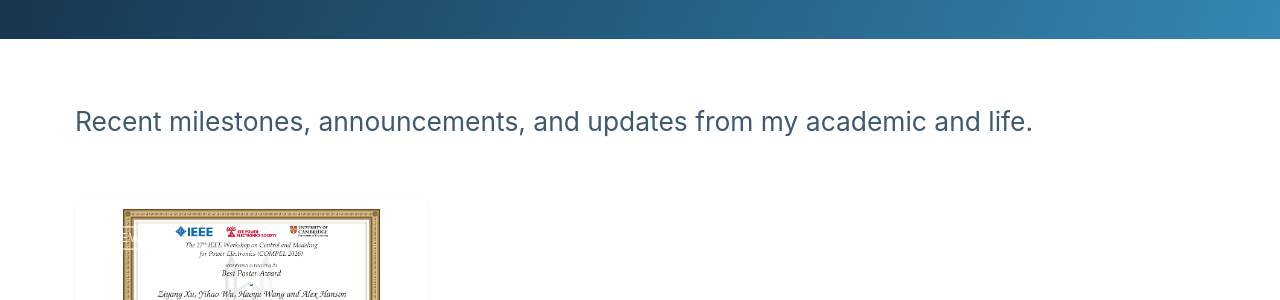
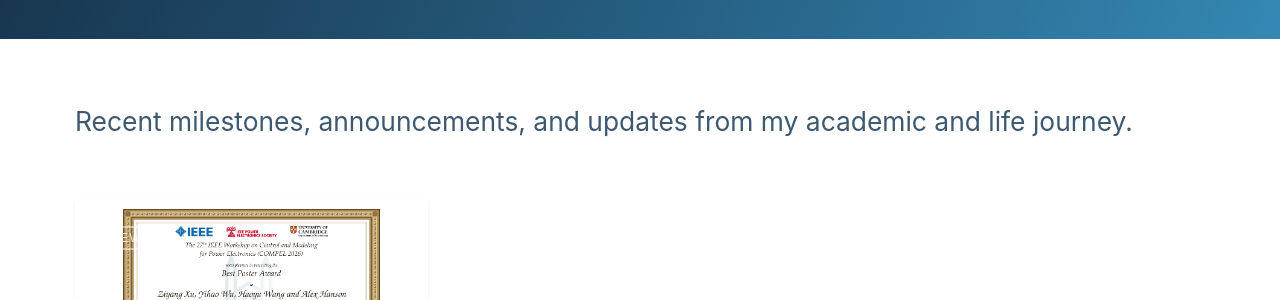
Before and after one commit to Aaron-H-Wang/aaron-h-wang.github.io, a Jekyll site: the page built from news.md, in a window 1280 px wide. Shown: the part 221-521 px from the top of the page. Built offline with Jekyll 4.4.1, drawn with Linux system fonts in a browser that asks for light colours.

Commit message:
news update

```diff
--- a/news.md
+++ b/news.md
@@ -6,7 +6,7 @@ description: News and updates from Haoyu Wang.
 category: News
 ---
 
-<p class="page-lead">Recent milestones, announcements, and updates from my academic and life.</p>
+<p class="page-lead">Recent milestones, announcements, and updates from my academic and life journey.</p>
 
 {% assign category_posts = site.categories[page.category] %}
 {% if category_posts and category_posts.size > 0 %}
```
